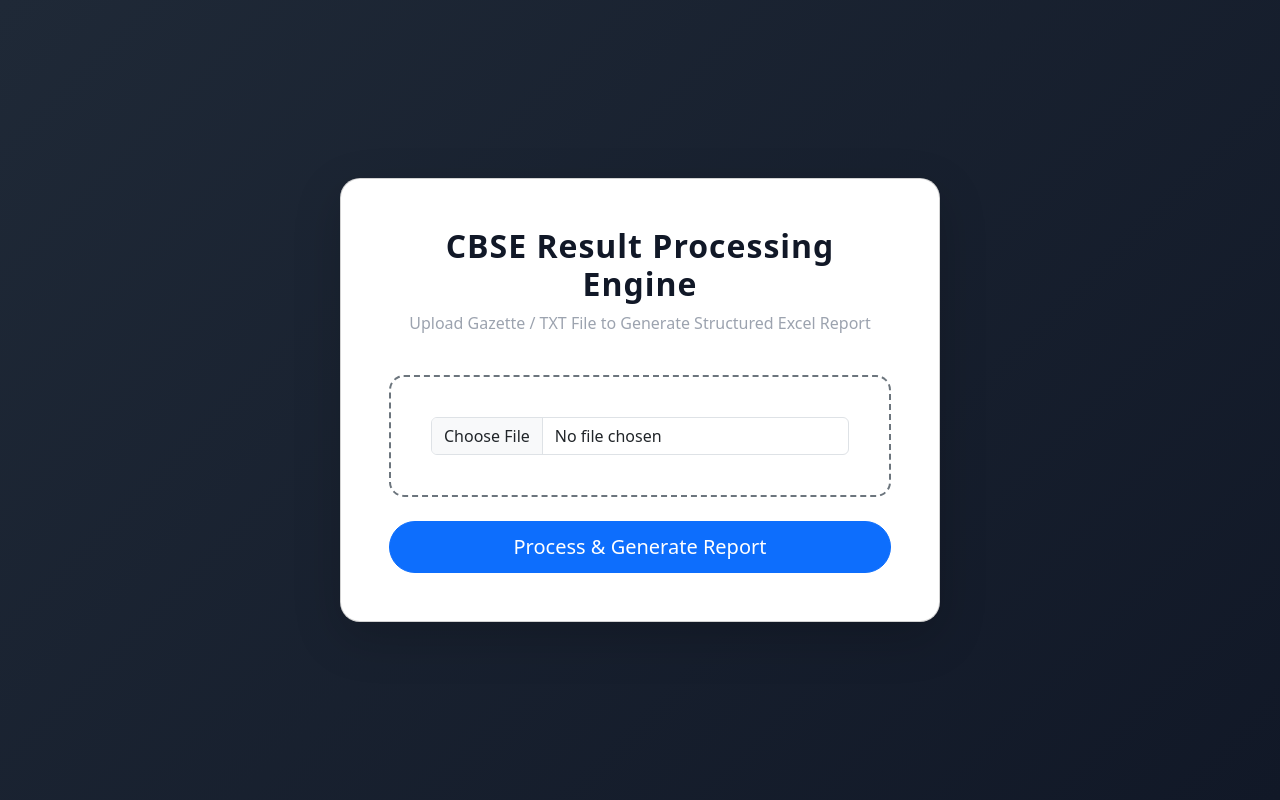
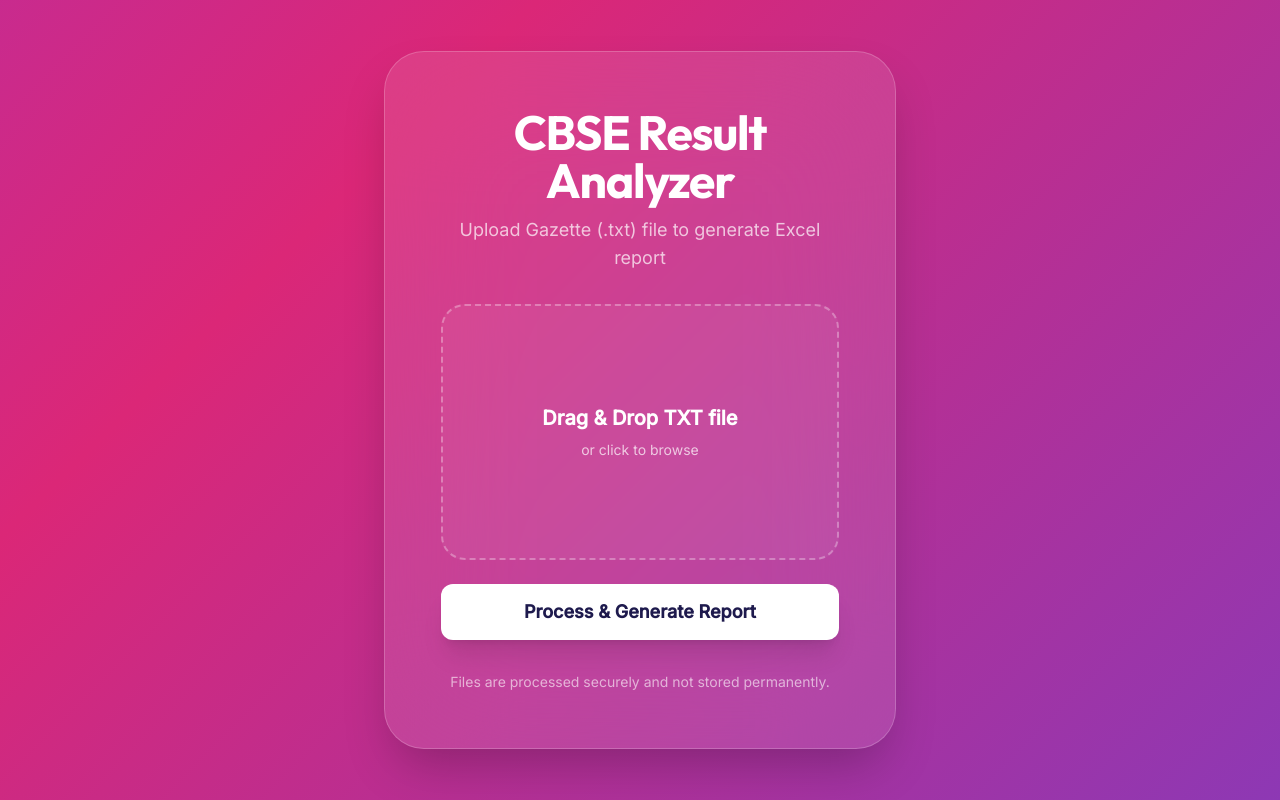
Before and after one commit to JatinRawat10/cbse-result-analysis, a Flask app: page / in a window 1280 px wide. Run offline with Flask 3, Linux system fonts and the light colour scheme.

Commit message:
Refactor index.html for CBSE Result Analyzer
Updated HTML structure and styling for the CBSE Result Analyzer page. Added Tailwind CSS and improved layout and file upload functionality.

```diff
--- a/templates/index.html
+++ b/templates/index.html
@@ -1,81 +1,108 @@
 <!DOCTYPE html>
-<html>
+<html lang="en">
 <head>
-    <title>CBSE Result Processing System</title>
-    <meta name="viewport" content="width=device-width, initial-scale=1">
+<meta charset="UTF-8">
+<meta name="viewport" content="width=device-width, initial-scale=1.0">
+<title>CBSE Result Analyzer</title>
 
-    <!-- Bootstrap -->
-    <link href="https://cdn.jsdelivr.net/npm/bootstrap@5.3.2/dist/css/bootstrap.min.css" rel="stylesheet">
+<script src="https://cdn.jsdelivr.net/npm/@tailwindcss/browser@4"></script>
+<link href="https://fonts.googleapis.com/css2?family=Outfit:wght@400;600;700&family=Inter:wght@400;500&display=swap" rel="stylesheet">
 
 <style>
 body {
-            background: linear-gradient(135deg, #1f2937, #111827);
-            color: white;
+    font-family: 'Inter', sans-serif;
+    margin: 0;
 }
-
-        .card-custom {
-            background: #ffffff;
-            color: #111827;
-            border-radius: 20px;
+.bg-gradient-flow {
+    background: linear-gradient(-45deg, #4F46E5, #DB2777, #7C3AED, #E11D48);
+    background-size: 400% 400%;
+    animation: gradientFlow 15s ease infinite;
 }
-
-        .upload-area {
-            border: 2px dashed #6c757d;
-            padding: 40px;
-            border-radius: 15px;
-            text-align: center;
-            transition: 0.3s ease;
-        }
-
-        .upload-area:hover {
-            background-color: #f8f9fa;
-            border-color: #0d6efd;
-        }
-
-        .btn-custom {
-            border-radius: 50px;
-            padding: 10px 30px;
-        }
-
-        .title {
-            font-weight: 700;
-            letter-spacing: 1px;
-        }
-
-        .subtitle {
-            color: #9ca3af;
+@keyframes gradientFlow {
+    0% { background-position: 0% 50%; }
+    50% { background-position: 100% 50%; }
+    100% { background-position: 0% 50%; }
 }
 </style>
 </head>
 
-<body>
+<body class="bg-gradient-flow min-h-screen flex items-center justify-center p-6 sm:p-12 text-white">
 
-<div class="container d-flex justify-content-center align-items-center vh-100">
-    <div class="card card-custom shadow-lg p-5 w-100" style="max-width: 600px;">
+<div class="bg-white/10 backdrop-blur-3xl border border-white/20 rounded-[2.5rem] shadow-2xl w-full max-w-lg p-10 sm:p-14">
 
-        <div class="text-center mb-4">
-            <h2 class="title">CBSE Result Processing Engine</h2>
-            <p class="subtitle">
-                Upload Gazette / TXT File to Generate Structured Excel Report
+    <div class="text-center space-y-3 mb-8">
+        <h1 class="text-4xl sm:text-5xl font-bold tracking-tight" style="font-family: 'Outfit', sans-serif;">
+            CBSE Result Analyzer
+        </h1>
+        <p class="text-white/70 text-lg">
+            Upload Gazette (.txt) file to generate Excel report
         </p>
     </div>
 
-        <form action="/upload" method="POST" enctype="multipart/form-data">
+    <form action="/upload" method="POST" enctype="multipart/form-data" class="space-y-6">
 
-            <div class="upload-area mb-4">
-                <input type="file" name="file" class="form-control" required>
+        <label for="file-input"
+            class="border-2 border-dashed border-white/30 rounded-3xl h-64 flex flex-col items-center justify-center cursor-pointer bg-white/5 hover:bg-white/10 hover:border-white/60 transition-all text-center px-6">
+
+            <span class="text-xl font-semibold mb-2">
+                Drag & Drop TXT file
+            </span>
+            <span class="text-sm opacity-70">
+                or click to browse
+            </span>
+        </label>
+
+        <input type="file" name="file" id="file-input" accept=".txt" hidden required>
+
+        <div id="file-info" class="hidden text-center text-sm text-white/70">
+            Selected file: <span id="file-name" class="font-semibold"></span>
         </div>
 
-            <div class="d-grid">
-                <button type="submit" class="btn btn-primary btn-lg btn-custom">
+        <button type="submit"
+            class="w-full h-14 bg-white text-indigo-950 font-bold text-lg rounded-xl shadow-xl hover:bg-white/90 transition-all">
             Process & Generate Report
         </button>
-            </div>
 
     </form>
 
+    <p class="text-center text-sm text-white/60 mt-8">
+        Files are processed securely and not stored permanently.
+    </p>
+
 </div>
-</div>
+
+<script>
+const dropZone = document.querySelector("label[for='file-input']");
+const fileInput = document.getElementById("file-input");
+const fileInfo = document.getElementById("file-info");
+const fileName = document.getElementById("file-name");
+
+function updateFile(file) {
+    if (!file) return;
+
+    if (!file.name.endsWith(".txt")) {
+        alert("Only .txt Gazette files allowed.");
+        fileInput.value = "";
+        fileInfo.classList.add("hidden");
+        return;
+    }
+
+    fileName.textContent = file.name;
+    fileInfo.classList.remove("hidden");
+}
+
+fileInput.addEventListener("change", (e) => updateFile(e.target.files[0]));
+
+["dragover", "dragleave", "drop"].forEach(eventName => {
+    dropZone.addEventListener(eventName, (e) => {
+        e.preventDefault();
+        if (eventName === "drop") {
+            fileInput.files = e.dataTransfer.files;
+            updateFile(e.dataTransfer.files[0]);
+        }
+    });
+});
+</script>
 
 </body>
 </html>
```
Lines whose indentation alone changed are shown as unchanged.
